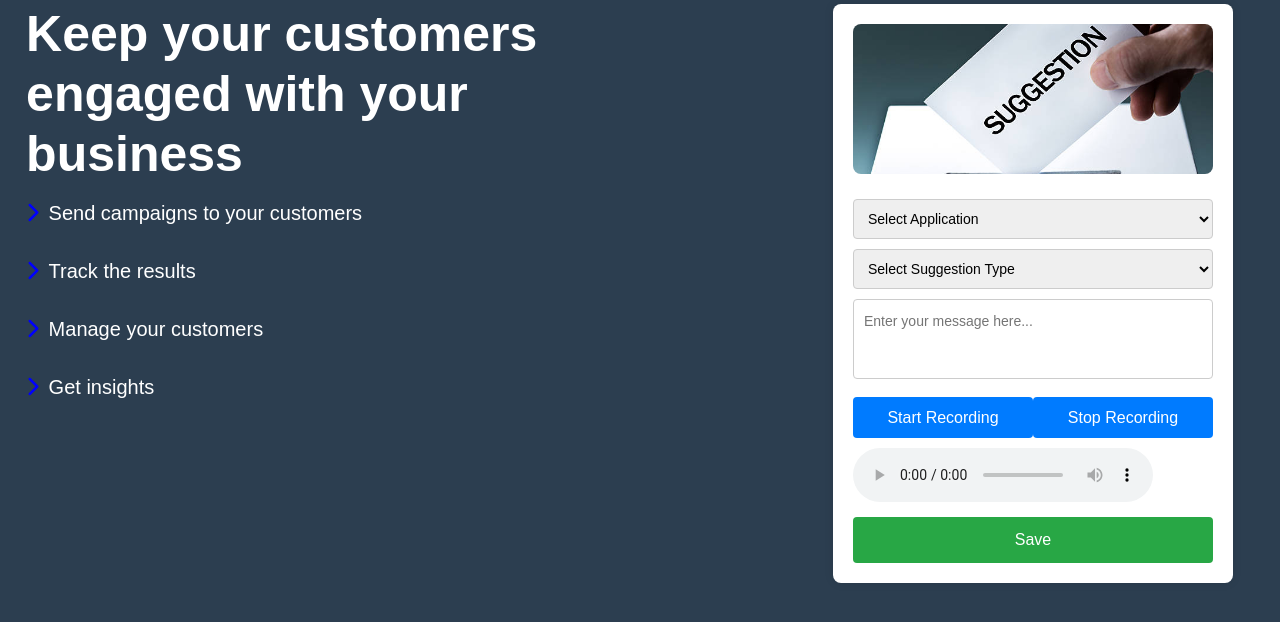
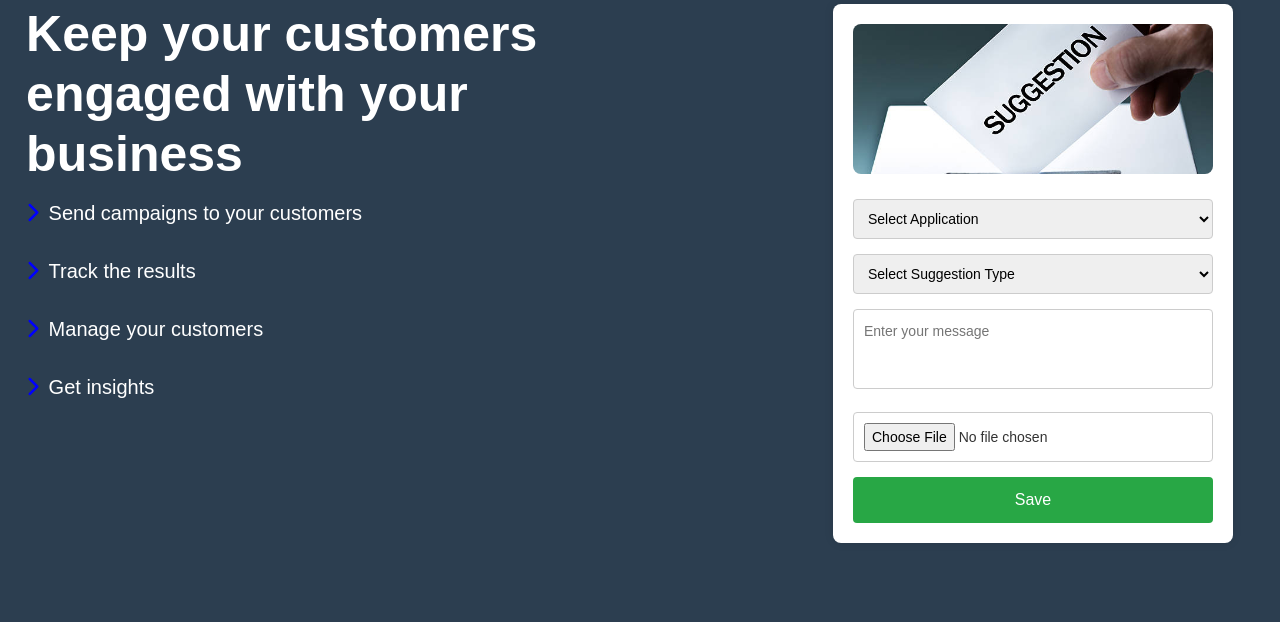
Before and after one commit to POOVARASAN-35/Huntm, a CodeIgniter app: page /Huntm/index.php/user/suggestion_form in a window 1280 px wide. Shown: the part 144-766 px from the top of the page. Run offline with CodeIgniter, Linux system fonts and the light colour scheme.

Commit message:
first commit

```diff
--- a/application/controllers/User.php
+++ b/application/controllers/User.php
@@ -173,54 +173,48 @@
 
 			// Submit Suggestion
 			public function submit_suggestion() {
-				$username = $this->input->post('anonymous') ? NULL : $this->input->post('username');
+				$this->load->library('form_validation');
 
-				// Validate Input
-				$this->form_validation->set_rules('application', 'Application', 'required');
-				$this->form_validation->set_rules('suggestion_type', 'Suggestion Type', 'required');
-				$this->form_validation->set_rules('message', 'Message', 'required');
+				// Validate fields
+				if (empty($this->input->post('application'))) {
+					$this->form_validation->set_rules('application', 'Application', 'callback_field_required');
+				}
+				if (empty($this->input->post('suggestion_type'))) {
+					$this->form_validation->set_rules('suggestion_type', 'Suggestion Type', 'callback_field_required');
+				}
+				if (empty($this->input->post('message'))) {
+					$this->form_validation->set_rules('message', 'Message', 'callback_field_required');
+				}
 
 				if ($this->form_validation->run() == FALSE) {
-					$this->session->set_flashdata('error', validation_errors());
-					redirect(base_url('user/suggestion_form'));
-					return;
-				}
-
-				// Prepare Data
+					$this->load->view('suggestion_form');
+				} else {
 					$data = [
-					'username' => $username,
+						'username' => $this->input->post('anonymous') ? NULL : $this->input->post('username'),
 						'application' => $this->input->post('application'),
 						'suggestion_type' => $this->input->post('suggestion_type'),
 						'message' => $this->input->post('message'),
 						'voice_message_path' => $this->_upload_voice_message()
 					];
 
-				// Save Suggestion
 					if ($this->user_model->save_suggestion($data)) {
 						$this->session->set_flashdata('success', 'Suggestion submitted successfully!');
 					} else {
 						$this->session->set_flashdata('error', 'Failed to submit suggestion.');
 					}
-
 					redirect(base_url('user/suggestion_form'));
 				}
+			}
 
-			// Upload voice message if exists
-			private function _upload_voice_message() {
-				if (!empty($_FILES['voice_message']['name'])) {
-					$config['upload_path'] = './uploads/';
-					$config['allowed_types'] = 'mp3|wav';
-					$config['max_size'] = 5000;
-					$config['file_name'] = time() . '_' . $_FILES['voice_message']['name'];
+			// Custom validation callback function
+			public function field_required($str) {
+				if (trim($str) == '') {
+					$this->form_validation->set_message('field_required', 'This field is required.');
+					return FALSE;
+				}
+				return TRUE;
+			}
 
-					$this->upload->initialize($config);
-
-					if ($this->upload->do_upload('voice_message')) {
-						return 'uploads/' . $this->upload->data('file_name');
-					}
-				}
-				return NULL;
-			}
 	}
 
 
--- a/application/views/signup_form.php
+++ b/application/views/signup_form.php
@@ -6,7 +6,7 @@
     <meta name="viewport" content="width=device-width, initial-scale=1.0">
     <title>Registration Form</title>
     <link rel="stylesheet" href="https://cdn.jsdelivr.net/npm/bootstrap@5.3.0/dist/css/bootstrap.min.css">
-    <link rel="stylesheet" href="<?php echo base_url(); ?>application/views/css/registrationform.css" />
+    <link rel="stylesheet" href="<?php echo base_url(); ?>application/views/register.css" />
     <link rel="stylesheet" href="https://cdnjs.cloudflare.com/ajax/libs/font-awesome/6.5.1/css/all.min.css"> <!-- FIXED ICON ISSUE -->
 </head>
     <style>
--- a/application/views/suggestion_form.php
+++ b/application/views/suggestion_form.php
@@ -217,36 +217,63 @@
         <p class="error"><?php echo $this->session->flashdata('error'); ?></p>
     <?php endif; ?>
 
-    <form action="<?= base_url('user/submit_suggestion') ?>" method="post" enctype="multipart/form-data">
+    <form method="post" action="<?= base_url('user/submit_suggestion'); ?>" enctype="multipart/form-data">
 
+        <div>
             <select name="application">
-            <option value="" disabled selected>Select Application</option>
+                <option value="">Select Application</option>
                 <option value="SDMS">SDMS</option>
                 <option value="BI Report">BI Report</option>
-            <option value="Generic">Generic</option>
-            <option value="Others">Others</option>
+                <option value="BI Report">Other</option>
             </select>
+            <span class="error"><?= form_error('application'); ?></span>
+        </div>
 
+        <div>
             <select name="suggestion_type">
-            <option value="" disabled selected>Select Suggestion Type</option>
+                <option value="">Select Suggestion Type</option>
                 <option value="Change">Change</option>
                 <option value="Suggestion">Suggestion</option>
             </select>
-
-        <textarea name="message" placeholder="Enter your message here..." required></textarea>
-
-        <div class="buttons">
-            <button type="button" class="recording-btn" onclick="startRecording()">Start Recording</button>
-            <button type="button" class="recording-btn" onclick="stopRecording()">Stop Recording</button>
+            <span class="error"><?= form_error('suggestion_type'); ?></span>
         </div>
 
-        <audio id="audioPlayer" controls></audio>
-        <input type="file" name="voice_message" id="voiceMessageInput" accept="audio/*" style="display: none;">
+        <div>
+            <textarea name="message" placeholder="Enter your message"></textarea>
+            <span class="error"><?= form_error('message'); ?></span>
+        </div>
+
+        <div>
+            <input type="file" name="voice_message">
+        </div>
 
         <button type="submit" class="submit-btn">Save</button>
     </form>
+
+<style>
+    .error {
+        color: red;
+        font-size: 14px;
+        display: block;
+        margin-top: 5px;
+    }
+</style>
+
     </div>
 </div>
 
 </body>
+<!-- jQuery Library (Place before closing </body> tag) -->
+<script src="https://code.jquery.com/jquery-3.6.0.min.js"></script>
+
+<script>
+    $(document).ready(function () {
+        $(".input-field").on("input change", function () {
+            $(this).next(".error").text(""); // Remove error message when user types/selects
+        });
+    });
+</script>
+</body>
 </html>
+
+</html>
```
Lines whose indentation alone changed are shown as unchanged.
